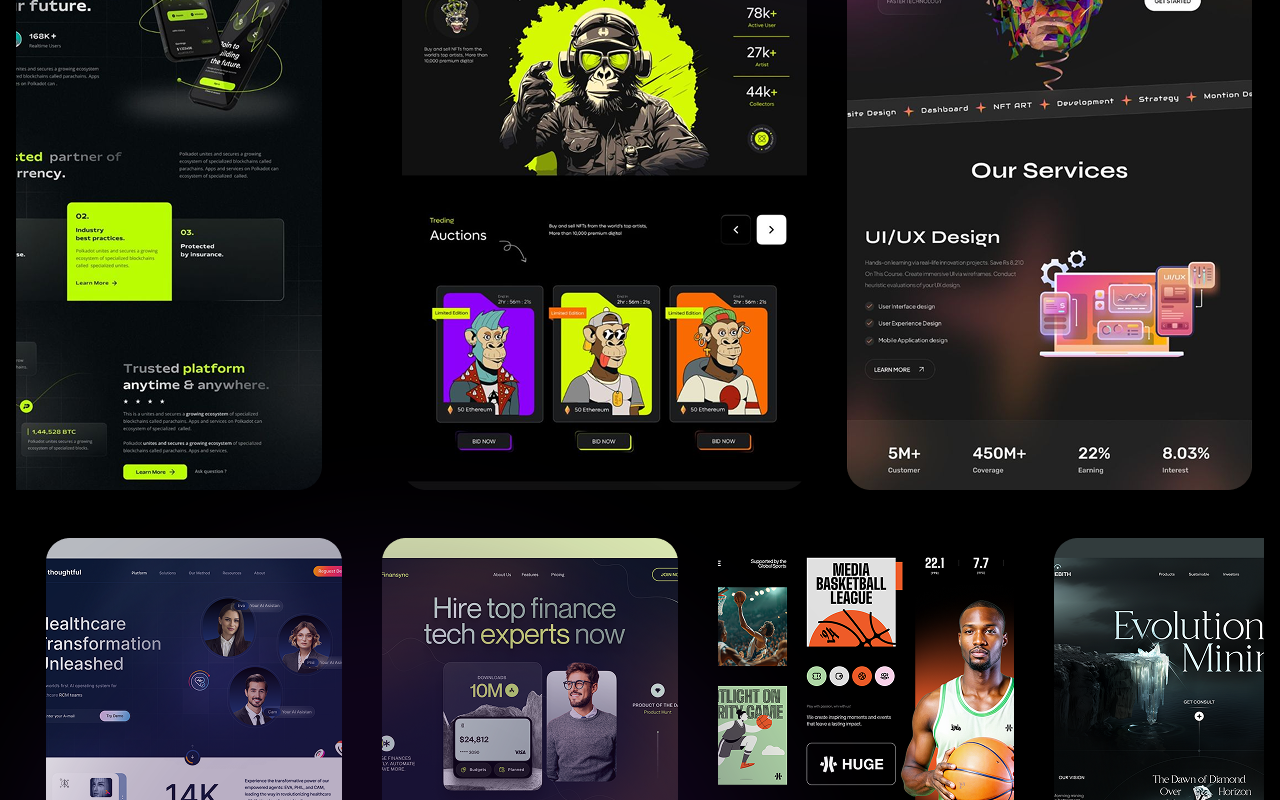
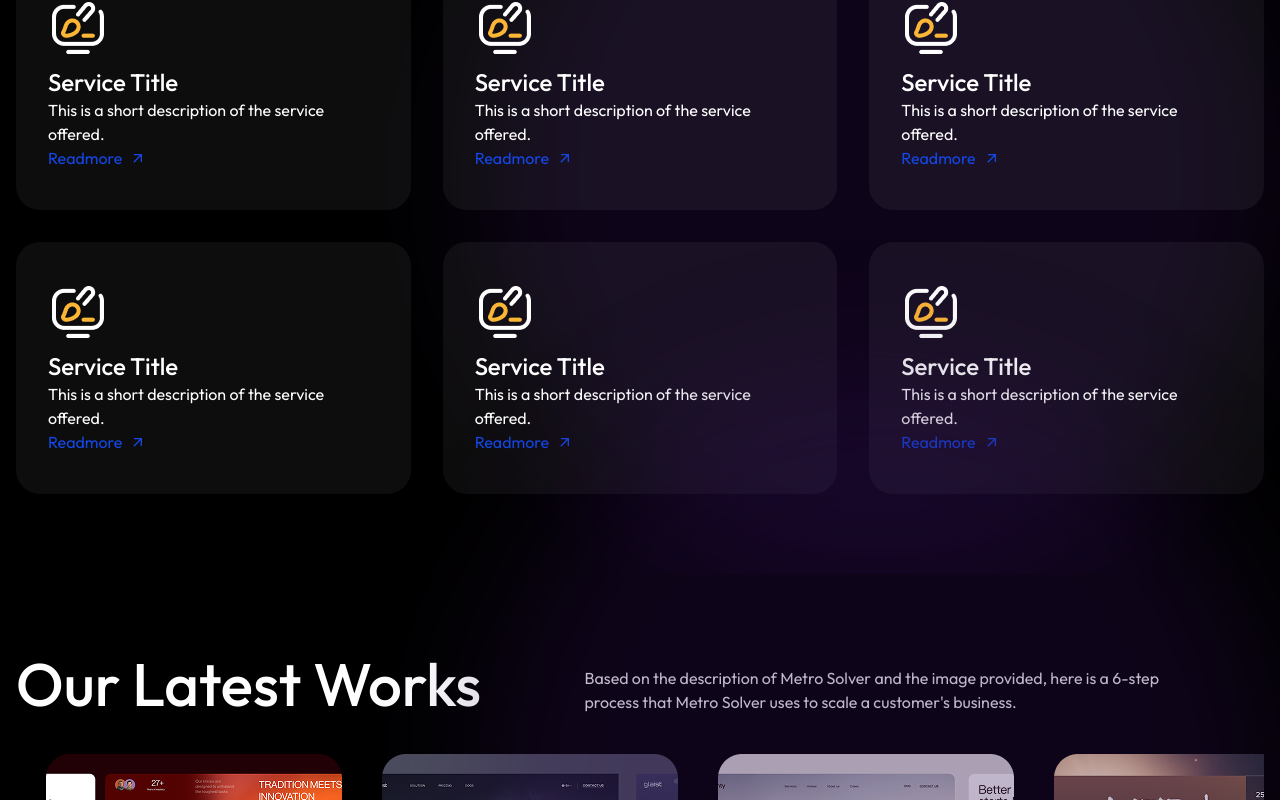
Before and after one commit to jahidulkanchan/metro-solver, a React (Vite) app: page / in a window 1280 px wide. Shown: the part 2000-2800 px from the top of the page. Built offline with nearby package versions, Linux system fonts and the light colour scheme.

Commit message:
Fully Completed The Working process

```diff
--- a/src/MainLayout.jsx
+++ b/src/MainLayout.jsx
@@ -13,10 +13,10 @@ export default function MainLayout() {
   return (
     <>
       <HeroSection/>
+      <ServiceSection/>
+      <WhyChoose/>
+      <VideoSection/>
       <WorkingProcess/>
-      <WhyChoose/>
-      <ServiceSection/>
-      <VideoSection/>
       <CounterSection/>
       <TestimonialSection/>
       <ContactForm/>
```
